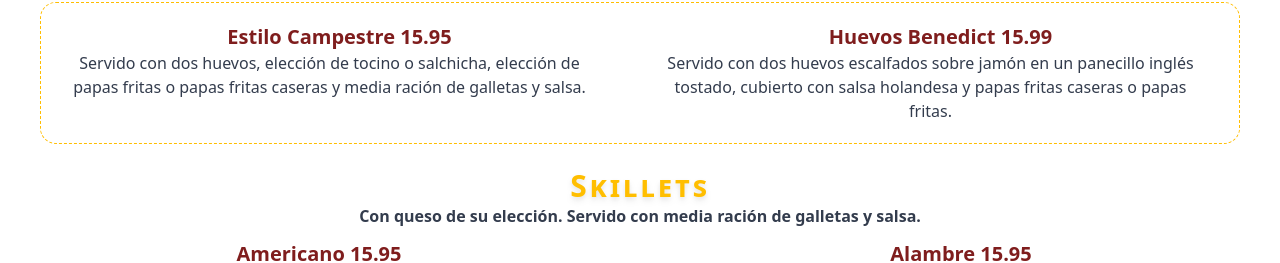
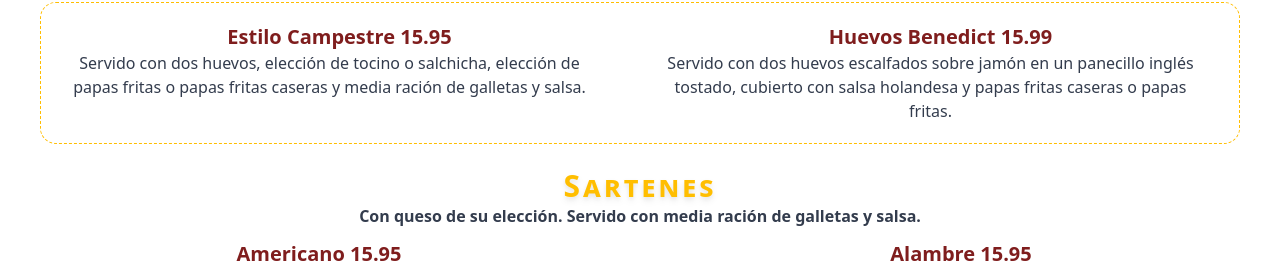
Before and after one commit to LabyrinthWarden/Lucios, a SvelteKit app: page /es/menu/page1 in a window 1280 px wide. Shown: the part 1014-1277 px from the top of the page. Built offline with nearby package versions, Linux system fonts and the light colour scheme.

Commit message:
updated menu

```diff
--- a/src/routes/es/menu/page1/+page.svelte
+++ b/src/routes/es/menu/page1/+page.svelte
@@ -143,7 +143,7 @@
       <!-- Skillets Section -->
       <div class="mb-6 text-center">
         <MenuSectionHeader
-          category="Skillets"
+          category="Sartenes"
           categoryDescription="Con queso de su elección. Servido con media ración de galletas y salsa."
         />
         <div class="grid grid-cols-1 md:grid-cols-2 gap-1 text-center">
```
